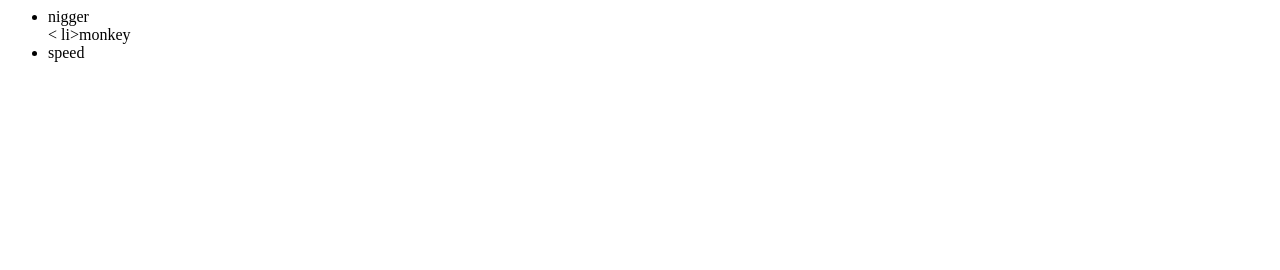
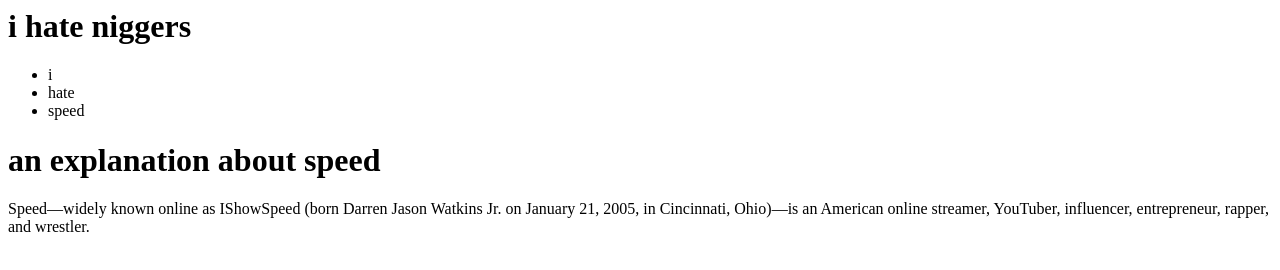
Before and after one commit to ahmadmass490-dotcom/lists, a plain HTML site: page index.html in a window 1280 px wide. Drawn offline with Linux system fonts and the light colour scheme.

```diff
--- a/index.html
+++ b/index.html
@@ -1,9 +1,12 @@
 <html>
   <body>
+    <h1>i hate niggers</h1>
     <ul>
-      <li>nigger</li>
-      < li>monkey</li>
+      <li>i</li>
+      <li>hate</li>
       <li>speed</li>
     </ul>
+    <h1>an explanation about speed</h1>
+    <p>Speed—widely known online as IShowSpeed (born Darren Jason Watkins Jr. on January 21, 2005, in Cincinnati, Ohio)—is an American online streamer, YouTuber, influencer, entrepreneur, rapper, and wrestler.</p>
   </body>
 </html>
```
